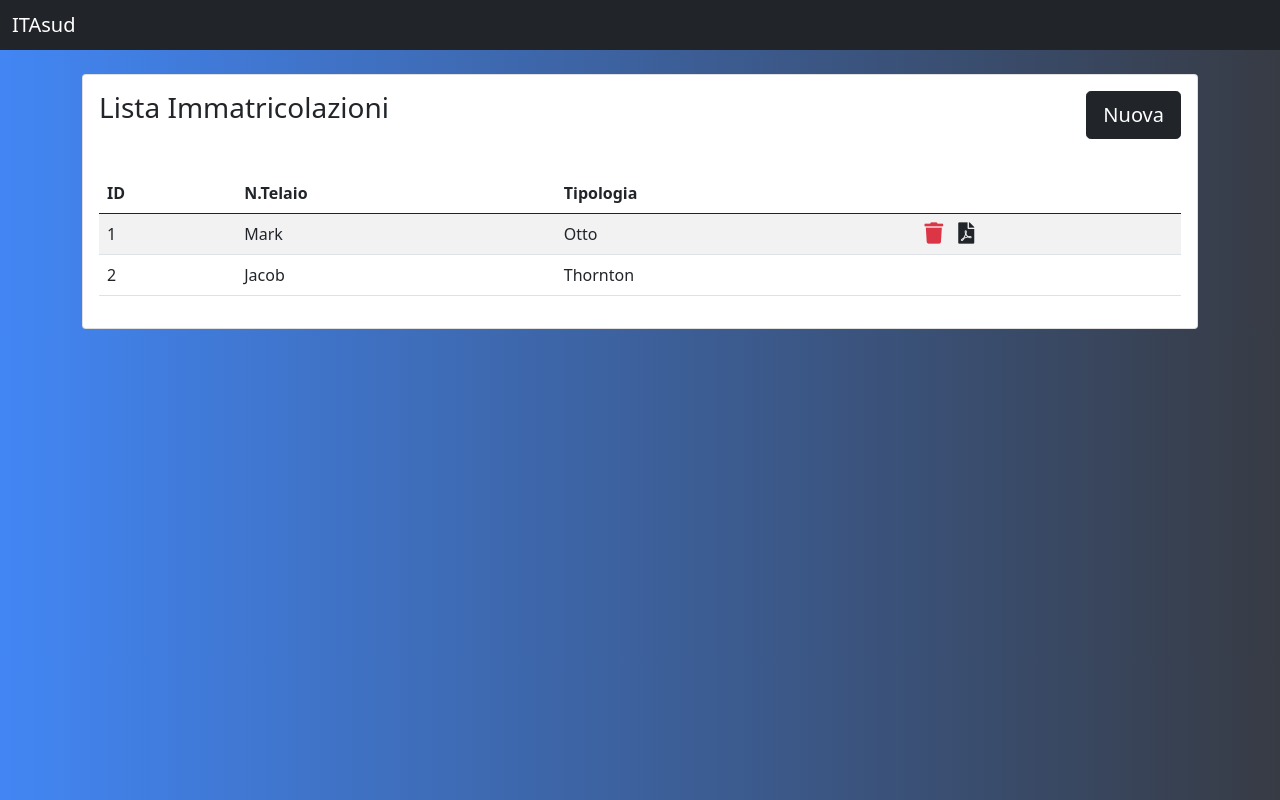
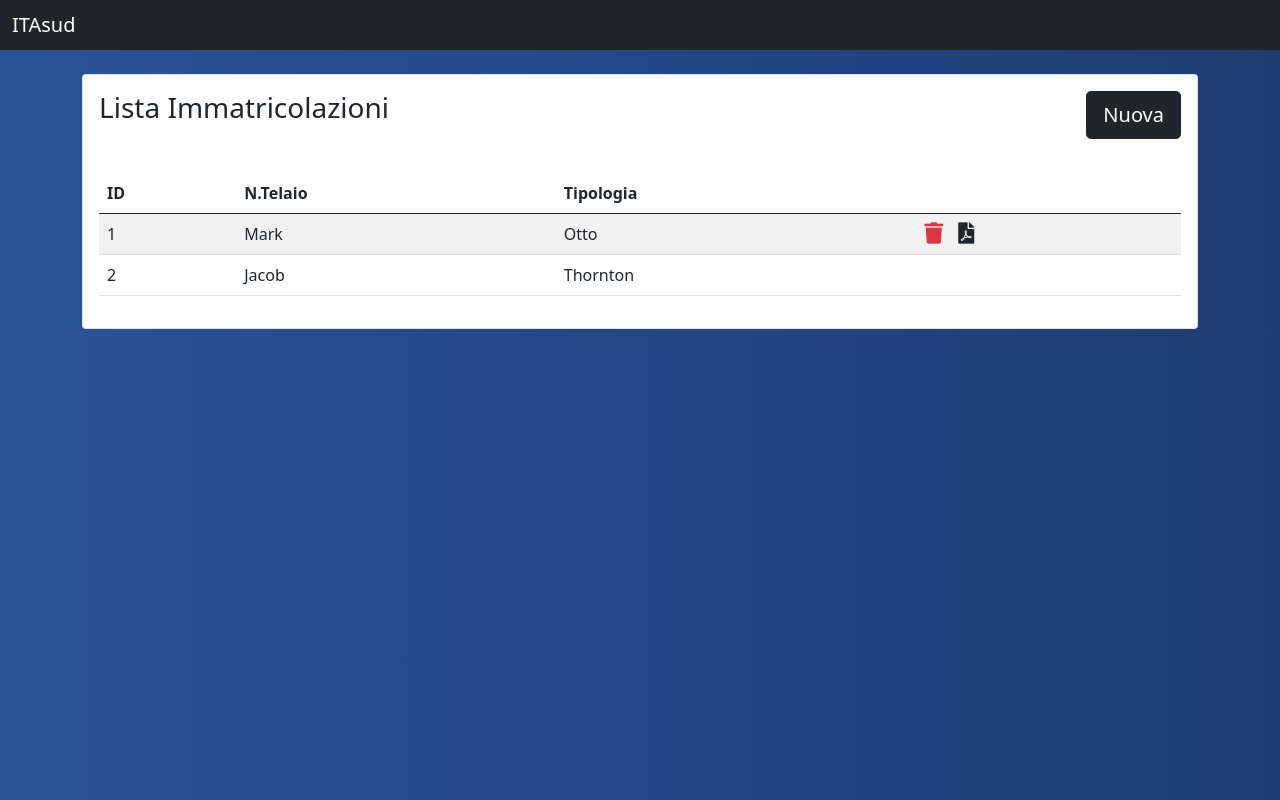
Before and after one commit to TancrediMe/pawn-project, an Angular app: page /lista-immatricolazioni in a window 1280 px wide. Built offline with nearby package versions, Linux system fonts and the light colour scheme.

Commit message:
Nuovo sfondo

```diff
--- a/src/styles.css
+++ b/src/styles.css
@@ -1,14 +1,14 @@
 /* You can add global styles to this file, and also import other style files */
 body {
-  background: #373b44; /* fallback for old browsers */
+  background: #1e3c72; /* fallback for old browsers */
   background: -webkit-linear-gradient(
     to right,
-    #4286f4,
-    #373b44
+    #2a5298,
+    #1e3c72
   ); /* Chrome 10-25, Safari 5.1-6 */
   background: linear-gradient(
     to right,
-    #4286f4,
-    #373b44
+    #2a5298,
+    #1e3c72
   ); /* W3C, IE 10+/ Edge, Firefox 16+, Chrome 26+, Opera 12+, Safari 7+ */
 }
```
